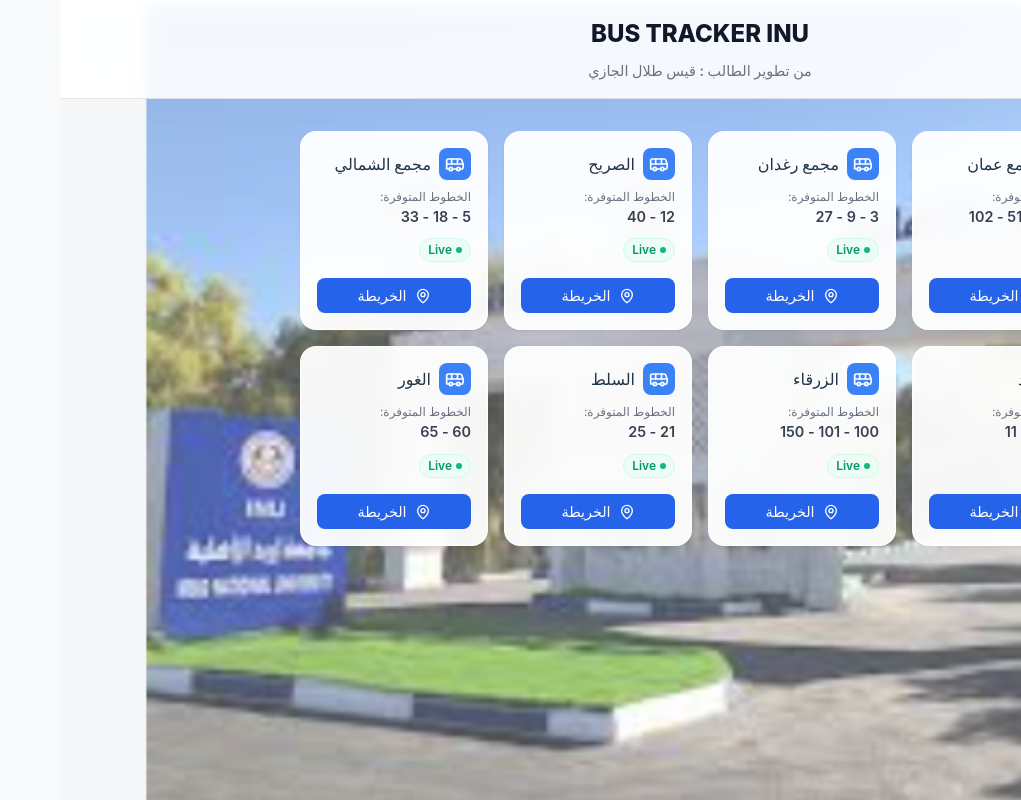
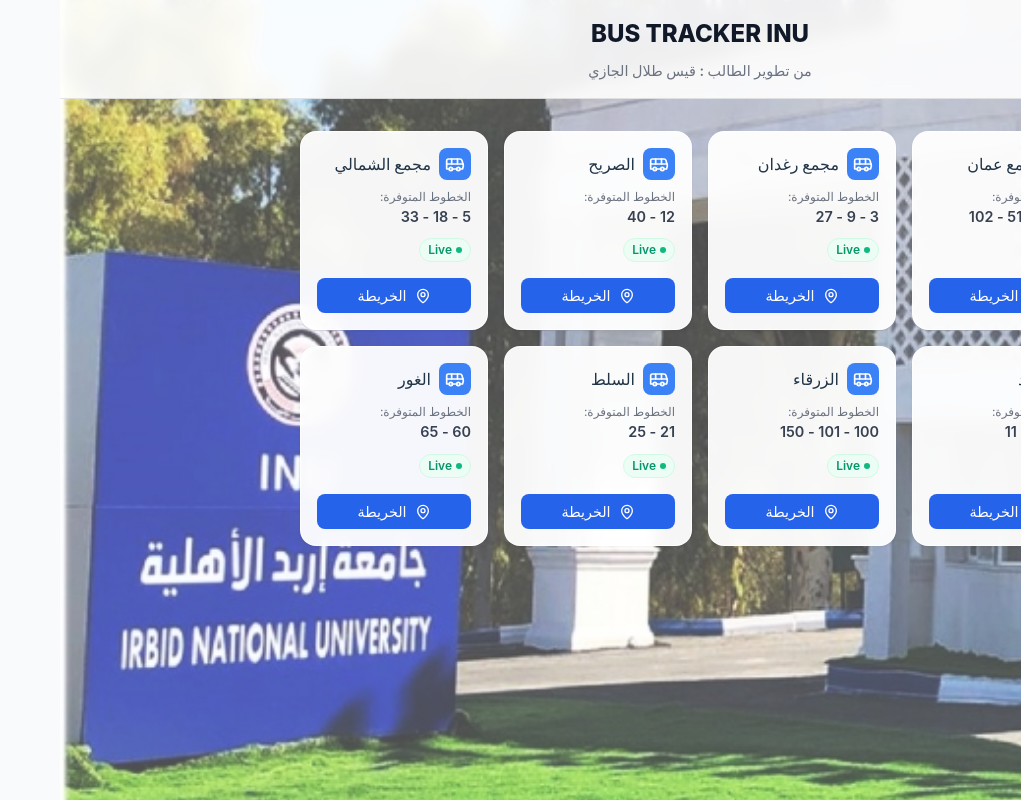
Before and after one commit to qaes26/my-pp-bus, a React (Vite) app: page / in a window 1280 px wide. Shown: the whole page, without its empty margins (259-1280 px from the left). Built offline with nearby package versions, Linux system fonts and the light colour scheme.

Commit message:
UI: Replace background image with new version (jpg)

```diff
--- a/src/index.css
+++ b/src/index.css
@@ -21,7 +21,7 @@
   min-height: 100vh;
 
   /* Background Image Setup */
-  background-image: linear-gradient(rgba(255, 255, 255, 0.3), rgba(255, 255, 255, 0.3)), url('./assets/bg.png');
+  background-image: linear-gradient(rgba(255, 255, 255, 0.3), rgba(255, 255, 255, 0.3)), url('./assets/bg.jpg');
   background-size: cover;
   background-position: center;
   background-attachment: fixed;
```
Also changed, not shown: src/assets/bg.jpg (added), src/assets/bg.png (deleted).
